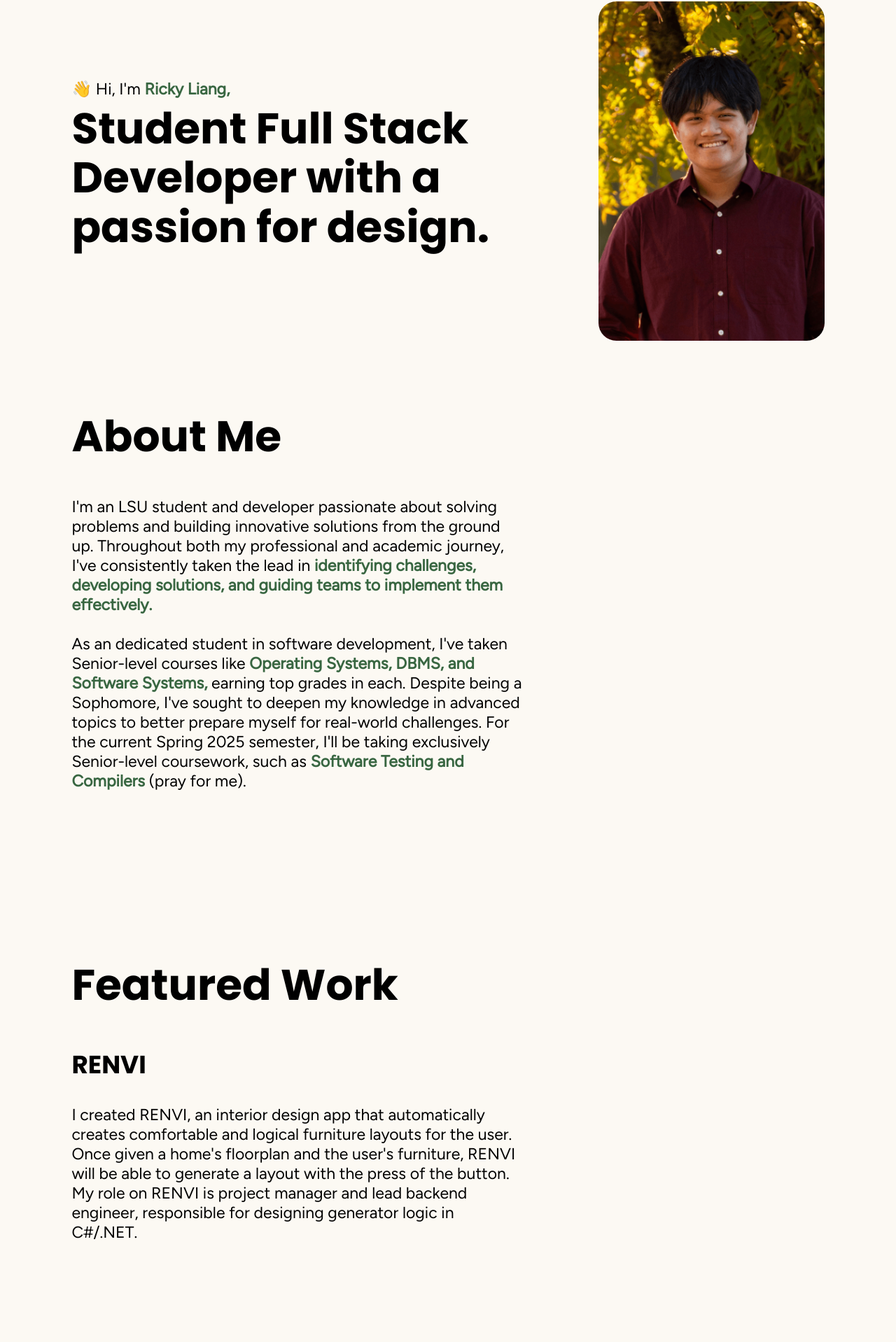
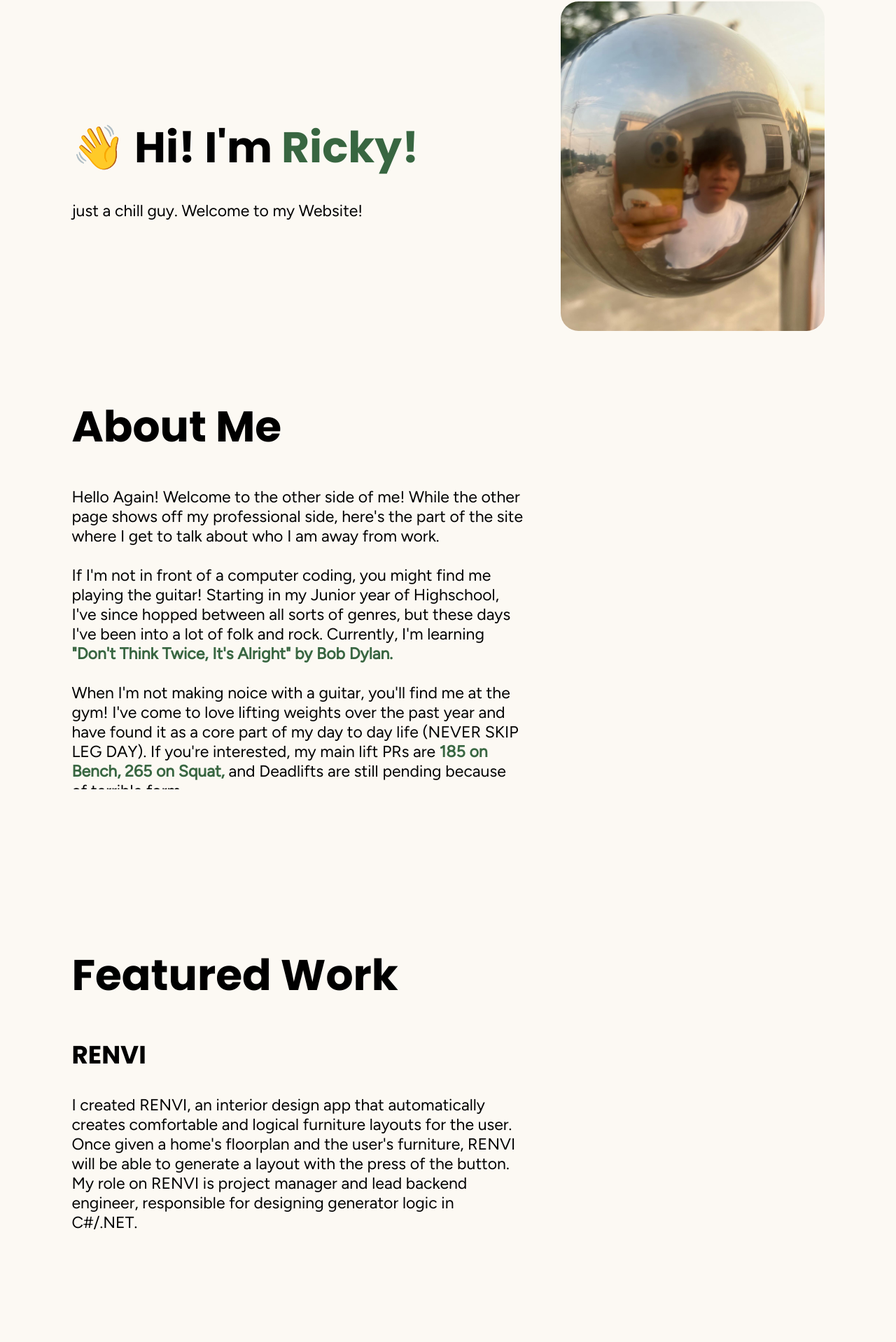
Before and after one commit to liangricky7/liangricky7.github.io, a React (Create React App) app: page / in a window 1280 px wide. Shown: the part 100-2018 px from the top of the page at 70% size. Built offline with nearby package versions, Linux system fonts and the light colour scheme.

Commit message:
Added initial differentiations between personal and professional pages

```diff
--- a/src/App.js
+++ b/src/App.js
@@ -20,10 +20,10 @@ function App() {
       <Routes>
         <Route
           exact path="/"
-          element={<Home/>}
+          element={<Personal/>}
         />
         <Route
-          exact path="/personal"
+          path="/personal"
           element={<Personal/>}
         />
       </Routes>
--- a/src/index.css
+++ b/src/index.css
@@ -19,11 +19,16 @@ code {
     monospace;
 }
 
+
 .highlight {
+  color: rgb(56, 102, 65);
+}
+
+
+.highlightP {
   color: rgb(56, 102, 65);
   font-weight: 600;
 }
-
 
 h1 {
   font-family: 'Poppins';
--- a/src/pages/home.js
+++ b/src/pages/home.js
@@ -47,7 +47,7 @@ const Home = () => {
 
                 <section className="introSection">
                     <div className="introSectionText">
-                        <p>👋 Hi, I'm <span className="highlight">Ricky Liang,</span> </p>
+                        <p>👋 Hi, I'm <span className="highlightP">Ricky Liang,</span> </p>
                         <h1><strong>Student Full Stack Developer</strong> with a passion for design.</h1>
                         {/* <Button
                             text="Resume"
--- a/src/pages/personal.js
+++ b/src/pages/personal.js
@@ -1,8 +1,14 @@
+import {
+    React,
+    useState,
+    useEffect
+} from "react";
 import "../styles/personal.css";
 
 import Button from "../components/button/button";
+import Card from "../components/card/card";
 
-import RickyPic from "../assets/ricky.png"
+import RickyPic from "../assets/personal/ricky.jpg"
 import Mail from "../assets/icons/mail.png"
 import GitHub from "../assets/icons/github.png"
 import Linkedin from "../assets/icons/linkedin.png"
@@ -10,6 +16,26 @@ import Linkedin from "../assets/icons/linkedin.png"
 import Resume from "../assets/Ricky_Liang_Resume.pdf"
 
 const Personal = () => {
+    const [currIndex, setIndex] = useState(0);
+
+    const projects = [
+        <Card
+        key="1"
+        title="RENVI"
+        text="I created RENVI, an interior design app that automatically creates comfortable and logical furniture layouts for the user. Once given a home's floorplan and the user's furniture, RENVI will be able to generate a layout with the press of the button. My role on RENVI is project manager and lead backend engineer, responsible for designing generator logic in C#/.NET."
+        />,
+        <Card
+        key="2"
+        title="Elyssiu"
+        text="Elyssiu is a 2D Top-Down RPG game demo created in Unity parodying the LSU campus. You play as a CS Major (Combat Sorcery) and tasked with the goal of cleansing the kingdom of Elyssiu from evil. I was responsible for project management with a team of four others, as well as ideation of core gameplay ideas. Programwise, I was responsible for creating the entire combat system."
+        />,
+        <Card
+        key="3"
+        title="SASE@LSU Website"
+        text="As Webmaster of SASE@LSU, I redesigned and developed the club website in React.js/CSS. The website currently serves 150+ active club members, garnering 1.5k views weekly during the school semesters."
+        />
+    ];
+
     return (
         <>
             <main className="home">
@@ -20,8 +46,8 @@ const Personal = () => {
                 </aside>
                 <section className="introSection">
                     <div className="introSectionText">
-                        <p>👋 Hi, I'm <span className="highlight">Ricky Liang,</span> </p>
-                        <h1><strong>Student Full Stack Developer</strong> with a passion for design.</h1>
+                        <h1>👋 Hi! I'm <span className="highlight">Ricky!</span> </h1>
+                        <p>just a chill guy. Welcome to my Website!</p>
                         {/* <Button
                             text="Resume"
                             link={Resume}
@@ -35,25 +61,56 @@ const Personal = () => {
                 <section className="aboutSection">
                     <h1>About Me</h1>
                     <p>
-                        I'm an LSU student and developer passionate about solving problems and building innovative solutions from the ground up.
-                        Throughout both my professional and academic journey, I've consistently taken the lead in  <span className="highlight">identifying challenges, developing solutions, and guiding teams to implement them effectively.</span>
+                        Hello Again! Welcome to the other side of me!
+                        While the other page shows off my professional side, here's the part of the site where I get to talk about who I am away from work.
                         <br/>
                         <br/>
-                        As an dedicated student in software development, I've taken Senior-level courses like <span className="highlight">Operating Systems, DBMS, and Software Systems,</span> earning top grades in each.
-                        Despite being a Sophomore, I've sought to deepen my knowledge in advanced topics to better prepare myself for real-world challenges.
-                        For the current Spring 2025 semester, I'll be taking exclusively Senior-level coursework, such as <span className="highlight">Software Testing and Compilers</span> (pray for me).
+                        If I'm not in front of a computer coding, you might find me playing the guitar!
+                        Starting in my Junior year of Highschool, I've since hopped between all sorts of genres, but these days I've been into a lot of folk and rock.
+                        Currently, I'm learning <span className="highlightP"> "Don't Think Twice, It's Alright" by Bob Dylan. </span>
                         <br/>
                         <br/>
-                        Beyond coding, I enjoy sharing my love for building software with others.
-                        In that spirit, I served as <span className="highlight">Director of SASE GeauxHack '24</span>, LSU's premier Hackathon, where I helped create an environment where participants could dive into creating their own projects and experience what it's like to be a developer.
+                        When I'm not making noice with a guitar, you'll find me at the gym!
+                        I've come to love lifting weights over the past year and have found it as a core part of my day to day life (NEVER SKIP LEG DAY).
+                        If you're interested, my main lift PRs are <span className="highlightP">185 on Bench, 265 on Squat, </span>and Deadlifts are still pending because of terrible form.
+                        <br/>
+                        <br/>
+                        {/* Between the sets and the strumming, I also love to read about history. */}
+
                     </p>
                 </section>
 
-                {/* <section className="featuredProjectsSection">
-                <h1>Featured Work</h1>
 
+                <section className="featuredProjectsSection">
+                    <h1>Featured Work</h1>
+                    <div className="projectCarousel">
+                        <div
+                            className="slideContainer"
+                            style={{transform: `translateX(-${currIndex * 100}%)`}}
+                        >
+                            {projects.map((project, index) => (
+                                <div
+                                    key={index}
+                                    className="slide"
+                                    style={{transform: `translateX(${index * 100}%)`}}
+                                >
+                                    {project}
+                                </div>
+                            ))}
+                        </div>
 
-                </section> */}
+                        <div className="carouselDots">
+                            {projects.map((_, index) => (
+                                <button
+                                    key={index}
+                                    onClick={() => setIndex(index)}
+                                    className={`carouselDot ${currIndex == index ?'carouselDotActive' : ''}`}
+                                />
+                            ))}
+                        </div>
+                    </div>
+                </section>
+
 
             </main>
         </>
--- a/src/styles/personal.css
+++ b/src/styles/personal.css
@@ -0,0 +1,157 @@
+.home {
+    width: 100%;
+    height: fit-content;
+    overflow: hidden;
+
+    padding-bottom: 8%;
+
+    background-color: rgb(252, 249, 243);
+}
+
+.contact {
+    width: 52%;
+
+    display: flex;
+    justify-content: space-between;
+
+    position: absolute;
+    margin-left: 8%;
+}
+
+.contactPoint {
+    display: flex;
+    align-items: center;
+    gap: 1vw;
+}
+
+.contactPoint img {
+    width: calc(14px + 1vw);
+    height: calc(14px + 1vw);
+
+    object-fit: contain;
+}
+
+.contactPoint p {
+    font-size: calc(10px + 1vw);
+}
+
+section {
+    width: 84%;
+    margin-left: 8%;
+    margin-right: 8%;
+}
+
+.introSection {
+    height: 90%;
+
+    display: flex;
+    justify-content: space-between;
+    align-items: center;
+
+    padding-top: 8%;
+    padding-bottom: 4%;
+}
+
+.introSectionText {
+    width: 70%;
+    height: fit-content;
+
+    margin-top: 3vh;
+}
+
+.introSectionText h1 {
+
+    margin-top: 0;
+    margin-bottom: 5vh;
+}
+.introSectionText p {
+    margin-top: 0;
+    margin-bottom: 1vh;
+}
+
+.selfPortrait {
+    width: 35%;
+    border-radius: 2vw;
+}
+
+
+.featuredProjectsSection {
+    height: 90%;
+    padding-top: 5%
+}
+
+.aboutSection {
+    height: 90vh;
+}
+
+.aboutSection p {
+    width: 60%;
+    height: 60%;
+
+    overflow-y: scroll;
+}
+
+.featuredProjectsSection {
+    height: 100vh;
+}
+
+.featuredProjectsSection h1 {
+    margin-top: 0;
+
+    /* padding-left: 5%; */
+}
+
+.projectCarousel {
+    width: 100%;
+    height: 60vh;
+    margin: auto;
+
+
+    /* background-color: grey; */
+}
+
+.slideContainer {
+    width: 100%;
+    height: 100%;
+
+    position: absolute;
+
+    /* overflow: hidden; */
+
+
+    transition: transform 1s ease;
+}
+
+.slide {
+    width: 100%;
+    height: 100%;
+
+    position: absolute;
+    top: 0;
+    left: 0;
+}
+
+.carouselDots {
+    width: 20vw;
+
+    position: absolute;
+    margin-top: 55vh;
+    margin-left: 12.5vw;
+
+    display: flex;
+    justify-content: space-between;
+}
+
+.carouselDot {
+    width: 2.3vw;
+    height: 2.3vw;
+
+    border-radius: 100%;
+    border: none;
+    background-color: rgb(0, 0, 0);
+    cursor:pointer;
+}
+
+.carouselDotActive {
+    background-color: rgb(56, 102, 65);
+}
```
Also changed, not shown: src/assets/personal/ricky.jpg (added).
